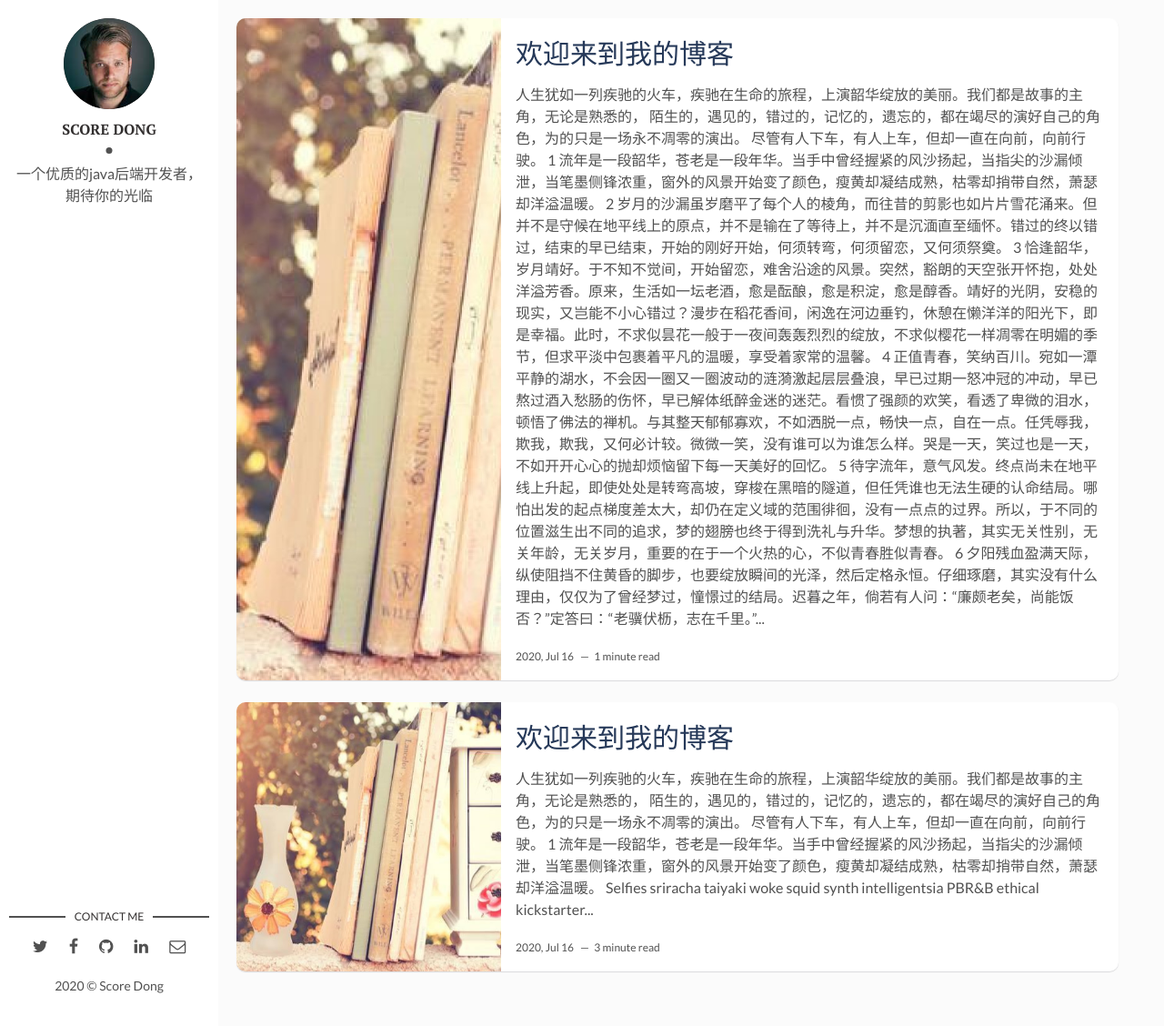
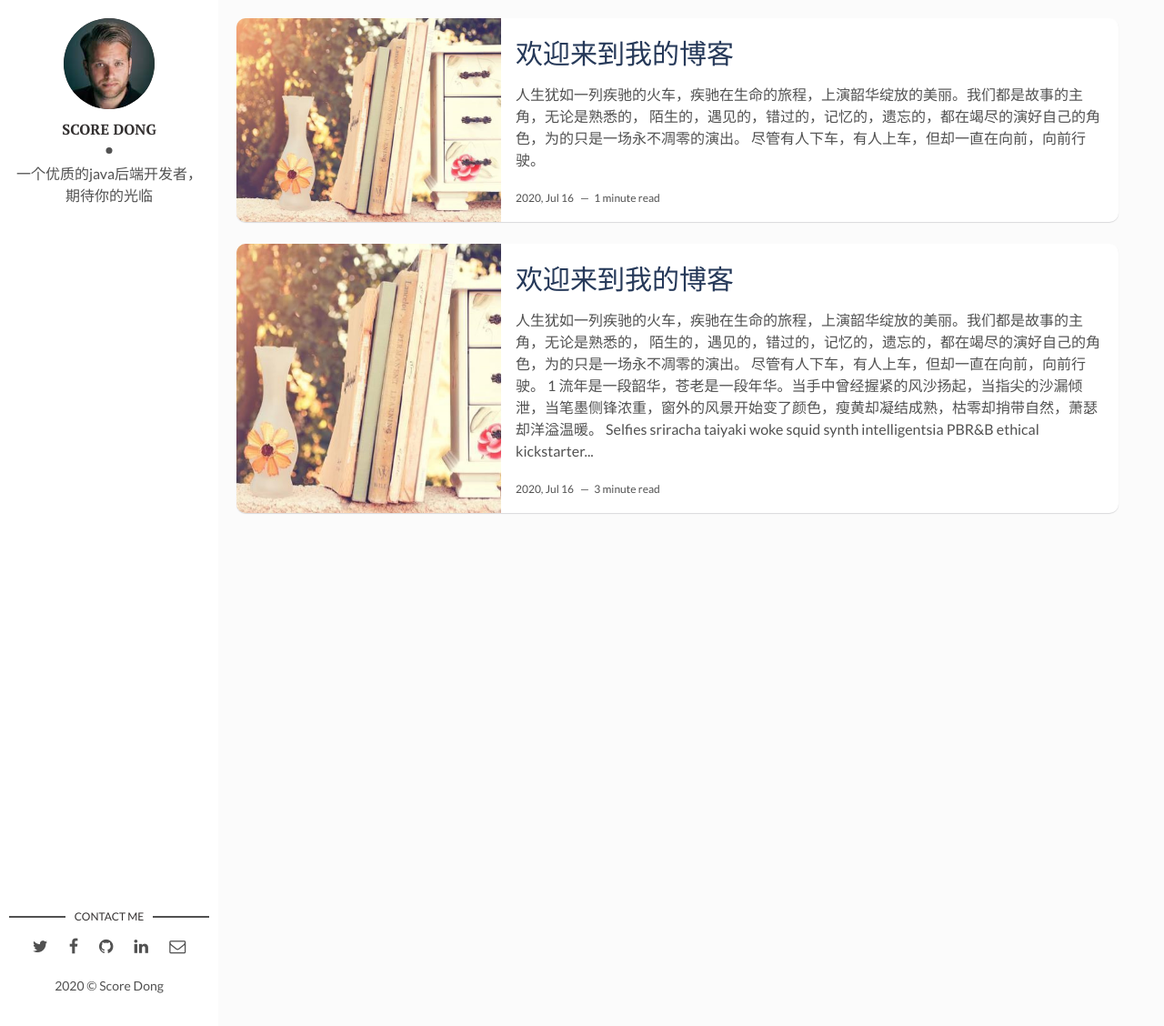
Before and after one commit to ScoreDong/Dslog, a Jekyll site: the page built from index.html, in a window 1280 px wide and 1128 px high. Shown: the whole window at 91% size. Built offline with Jekyll 4.4.1, drawn with Linux system fonts in a browser that asks for light colours; the list of posts is cut into pages by our own code.

Commit message:
修改文件: _posts/2020-04-06-welcome-to-jekyll.markdown

```diff
--- a/_posts/2020-04-06-welcome-to-jekyll.markdown
+++ b/_posts/2020-04-06-welcome-to-jekyll.markdown
@@ -8,35 +8,3 @@
 tags: 风筝,追风筝
 ---
  人生犹如一列疾驰的火车，疾驰在生命的旅程，上演韶华绽放的美丽。我们都是故事的主角，无论是熟悉的， 陌生的，遇见的，错过的，记忆的，遗忘的，都在竭尽的演好自己的角色，为的只是一场永不凋零的演出。 尽管有人下车，有人上车，但却一直在向前，向前行驶。
-
-## 1
-流年是一段韶华，苍老是一段年华。当手中曾经握紧的风沙扬起，当指尖的沙漏倾泄，当笔墨侧锋浓重，窗外的风景开始变了颜色，瘦黄却凝结成熟，枯零却捎带自然，萧瑟却洋溢温暖。
-
-## 2
-岁月的沙漏虽岁磨平了每个人的棱角，而往昔的剪影也如片片雪花涌来。但并不是守候在地平线上的原点，并不是输在了等待上，并不是沉湎直至缅怀。错过的终以错过，结束的早已结束，开始的刚好开始，何须转弯，何须留恋，又何须祭奠。
-
-## 3
-恰逢韶华，岁月靖好。于不知不觉间，开始留恋，难舍沿途的风景。突然，豁朗的天空张开怀抱，处处洋溢芳香。原来，生活如一坛老酒，愈是酝酿，愈是积淀，愈是醇香。靖好的光阴，安稳的现实，又岂能不小心错过？漫步在稻花香间，闲逸在河边垂钓，休憩在懒洋洋的阳光下，即是幸福。此时，不求似昙花一般于一夜间轰轰烈烈的绽放，不求似樱花一样凋零在明媚的季节，但求平淡中包裹着平凡的温暖，享受着家常的温馨。
-
-## 4
-正值青春，笑纳百川。宛如一潭平静的湖水，不会因一圈又一圈波动的涟漪激起层层叠浪，早已过期一怒冲冠的冲动，早已熬过酒入愁肠的伤怀，早已解体纸醉金迷的迷茫。看惯了强颜的欢笑，看透了卑微的泪水，顿悟了佛法的禅机。与其整天郁郁寡欢，不如洒脱一点，畅快一点，自在一点。任凭辱我，欺我，欺我，又何必计较。微微一笑，没有谁可以为谁怎么样。哭是一天，笑过也是一天，不如开开心心的抛却烦恼留下每一天美好的回忆。
-
-## 5
-
-待字流年，意气风发。终点尚未在地平线上升起，即使处处是转弯高坡，穿梭在黑暗的隧道，但任凭谁也无法生硬的认命结局。哪怕出发的起点梯度差太大，却仍在定义域的范围徘徊，没有一点点的过界。所以，于不同的位置滋生出不同的追求，梦的翅膀也终于得到洗礼与升华。梦想的执著，其实无关性别，无关年龄，无关岁月，重要的在于一个火热的心，不似青春胜似青春。
-
-## 6
-夕阳残血盈满天际，纵使阻挡不住黄昏的脚步，也要绽放瞬间的光泽，然后定格永恒。仔细琢磨，其实没有什么理由，仅仅为了曾经梦过，憧憬过的结局。迟暮之年，倘若有人问：“廉颇老矣，尚能饭否？”定答曰：“老骥伏枥，志在千里。”
-
-## 7
-人生如一条大河，时而澎湃时而沉缓；又如一曲乐章，时而激昂时而低吟，但始终保持着一种前进的姿势。我们都是故事里的主角，一幕幕悲欢离合的剧情掌握在自己手中，由自己编辑，导演，剪辑。或许，我们哭过，我们累过，我们熬过，我们怨过，我们恨过，当太多的不容易汇聚，熔炼的必是点金精光。
-
-## 8
-如果存在轮回，我愿意一如既往的选择做一个追风筝的人。
-第一世做一个追风筝的人；
-第二世做一个追风筝的人；
-第三世做一个追风筝的人；……
-生生世世，从稚嫩的儿时，懵懂的少年，正茂的壮年，到迟暮的老人，一直一直持续着，做一个追风筝的人，没有断点。
-若你也是一个文字雕刻者，我等你
-
- ### https://www.51test.net/show/8631458.html
```
